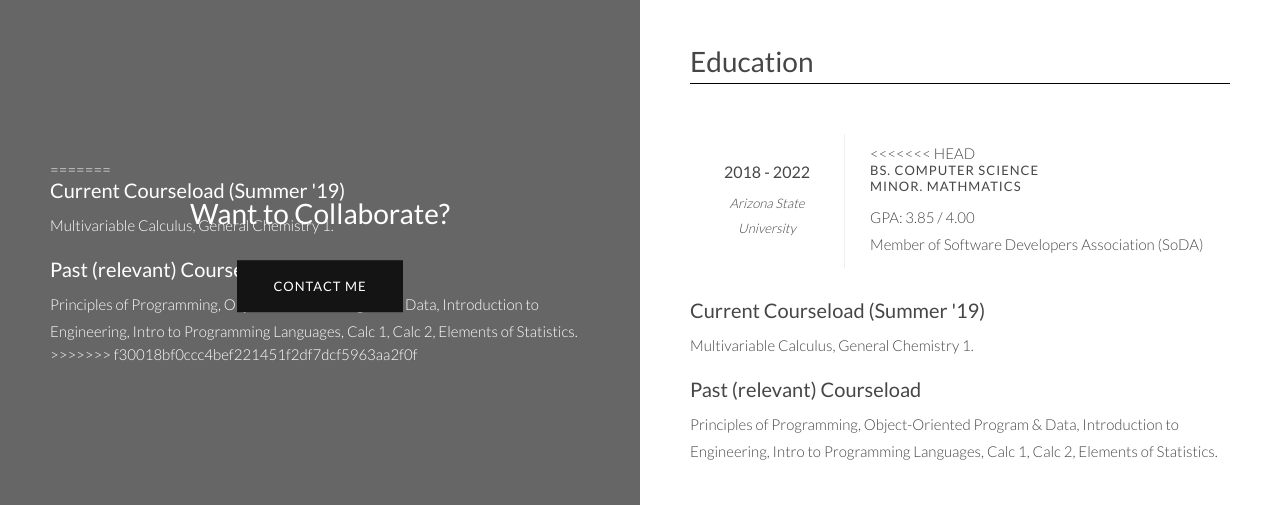
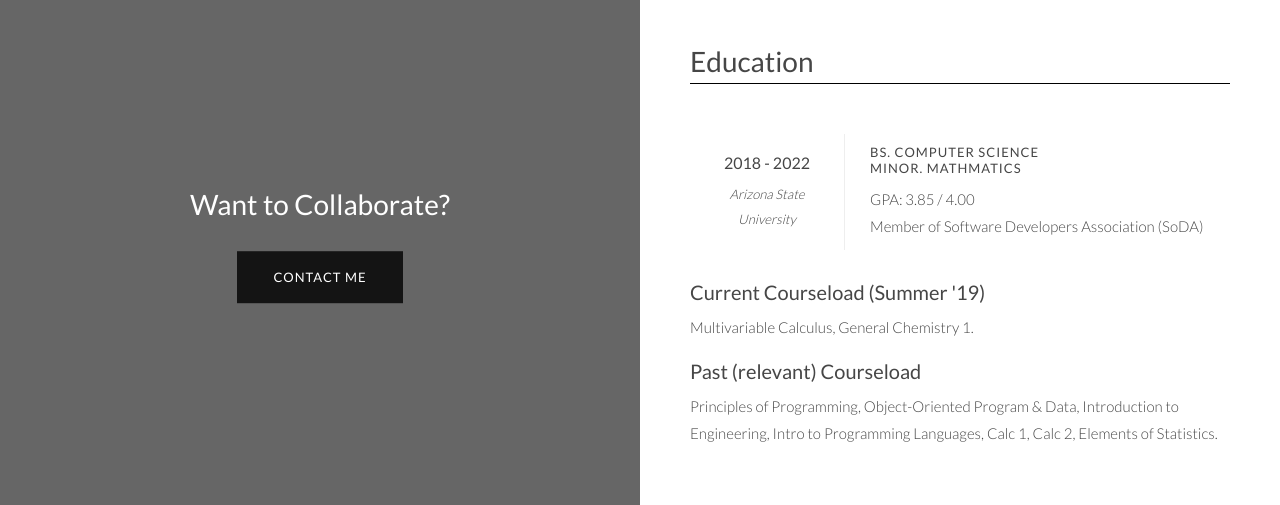
Before and after one commit to redwanc12/Personal-Website, a plain HTML site: page index.html in a window 1280 px wide. Shown: the part 1520-2025 px from the top of the page. Drawn offline with Linux system fonts and the light colour scheme; some packages are replaced by stand-ins of ours.

Commit message:
fixed formatting bugs

```diff
--- a/index.html
+++ b/index.html
@@ -164,7 +164,6 @@
 								<span class="font-small font-italic">Arizona State University</span>
 							</div>
 						</div>
-<<<<<<< HEAD
 						<h6 class="heading-uppercase">BS. Computer Science </br> Minor. Mathmatics</h6>
 						<p>GPA: 3.85 / 4.00 </br> Member of Software Developers Association (SoDA)</p>
 					</div>
@@ -183,12 +182,6 @@
 							<h3>Want to Collaborate?</h3>
 							<a class="btn-style margin-top-20" href="#contact">Contact Me</a>
 						</div><!-- end position-middle -->
-=======
-						<h5> Current Courseload (Summer '19) </h5>
-						<p> Multivariable Calculus, General Chemistry 1.</p> </br>
-						<h5> Past (relevant) Courseload </h5>
-						<p> Principles of Programming, Object-Oriented Program & Data, Introduction to Engineering, Intro to Programming Languages, Calc 1, Calc 2, Elements of Statistics. </p>
->>>>>>> f30018bf0ccc4bef221451f2df7dcf5963aa2f0f
 					</div><!-- end section -->
 				</div><!-- end bg-white-* -->
 			</div>
```
